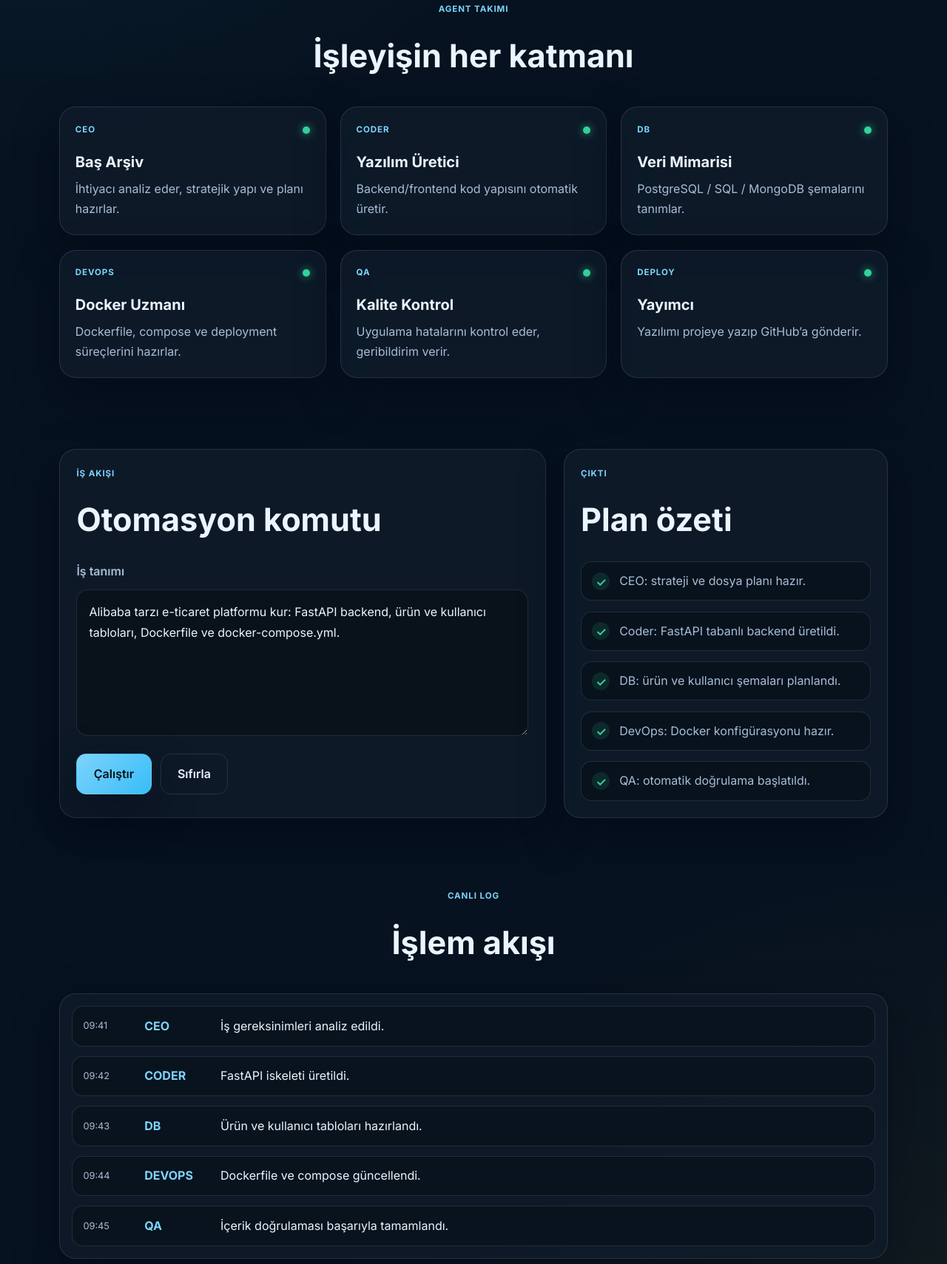
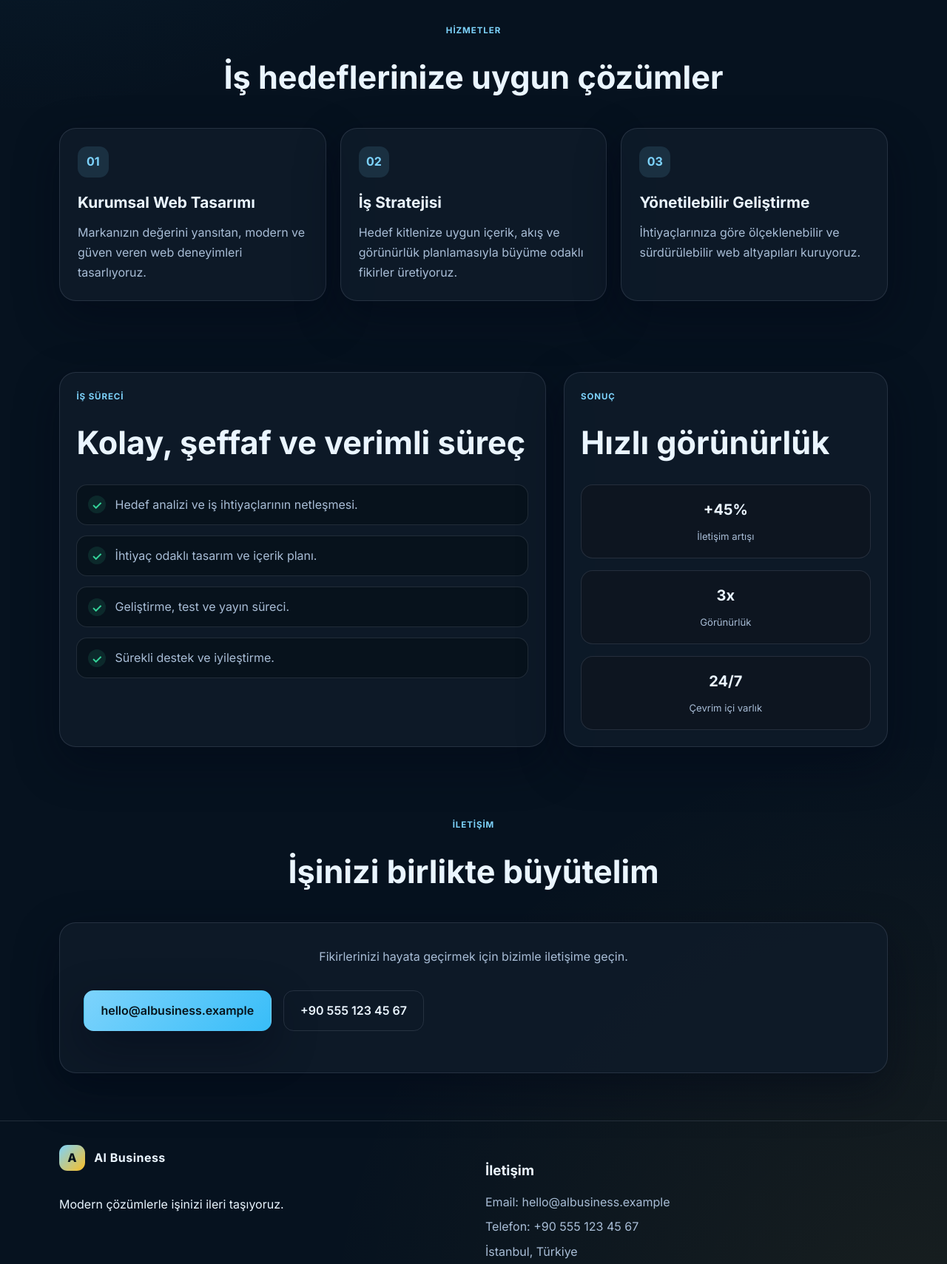
Before and after one commit to Al-business/al-business.github.io, a plain HTML site: page index.html in a window 1280 px wide. Shown: the part 691-2400 px from the top of the page at 74% size. Drawn offline with Linux system fonts and the light colour scheme.

Commit message:
Fix inconsistent branding, add missing About page styles, and unify the static Al Business site layout.

```diff
--- a/index.html
+++ b/index.html
@@ -3,8 +3,11 @@
   <head>
     <meta charset="UTF-8" />
     <meta name="viewport" content="width=device-width, initial-scale=1.0" />
-    <meta name="description" content="Multi-Agent AI Studio dashboard" />
-    <title>Multi-Agent AI Studio</title>
+    <meta
+      name="description"
+      content="Al Business | Dijital dönüşüm, marka stratejisi ve kurumsal web çözümleri."
+    />
+    <title>Al Business | Dijital Çözüm Ortağınız</title>
     <link rel="preconnect" href="https://fonts.googleapis.com" />
     <link rel="preconnect" href="https://fonts.gstatic.com" crossorigin />
     <link
@@ -16,9 +19,9 @@
   <body>
     <header class="site-header">
       <div class="container nav-wrap">
-        <a href="index.html" class="brand" aria-label="Ana sayfa">
-          <span class="brand-mark">M</span>
-          <span>Multi-Agent</span>
+        <a href="index.html" class="brand" aria-label="Al Business ana sayfa">
+          <span class="brand-mark">A</span>
+          <span>Al Business</span>
         </a>
 
         <button class="nav-toggle" aria-label="Menüyü aç" aria-expanded="false">
@@ -28,10 +31,11 @@
         </button>
 
         <nav class="site-nav" aria-label="Ana menü">
-          <a href="#overview" class="active">Önizleme</a>
-          <a href="#agents">Ajanlar</a>
-          <a href="#workflow">İş Akışı</a>
-          <a href="#logs">Loglar</a>
+          <a href="#overview" class="active">Ana Sayfa</a>
+          <a href="#services">Hizmetler</a>
+          <a href="#process">Süreç</a>
+          <a href="about.html">Hakkımızda</a>
+          <a href="#contact">İletişim</a>
         </nav>
       </div>
     </header>
@@ -40,20 +44,21 @@
       <section class="hero" id="overview">
         <div class="container hero-grid">
           <div class="hero-copy">
-            <p class="eyebrow">AI Orchestration Center</p>
-            <h1>Çox-agentli sisteminizi bir panel üzerinden yönetin.</h1>
+            <p class="eyebrow">Dijital dönüşüm partneri</p>
+            <h1>İşinizi yeni nesil deneyimlerle öne çıkarıyoruz.</h1>
             <p class="lead">
-              CEO, Coder, DB, DevOps, QA ve Deployer agentleri aynı anda çalışır,
-              süreçler otomatik koordine edilir ve sonuçlar canlı olarak izlenir.
+              Al Business olarak markanızın görünürlüğünü artırmak, müşteri deneyimini
+              iyileştirmek ve iş hedeflerinize uygun teknoloji çözümleri üretmek için
+              yanınızdayız.
             </p>
             <div class="hero-actions">
-              <button class="btn btn-primary" id="runWorkflowBtn">İş Akışını Başlat</button>
-              <a class="btn btn-secondary" href="#agents">Ajanları Gör</a>
+              <a class="btn btn-primary" href="#contact">İletişime Geç</a>
+              <a class="btn btn-secondary" href="#services">Hizmetleri Gör</a>
             </div>
             <ul class="hero-points">
-              <li>Otomatik planlama</li>
-              <li>İşbirlikçi ajanlar</li>
-              <li>Canlı deployment</li>
+              <li>Stratejik planlama</li>
+              <li>Kurumsal web çözümleri</li>
+              <li>Ölçülebilir büyüme</li>
             </ul>
           </div>
 
@@ -61,158 +66,108 @@
             <div class="mini-panel status-panel">
               <span class="tag">Sistem Durumu</span>
               <h2>Online</h2>
-              <p>6 ajan aktif • 1 iş akışı hazır</p>
+              <p>Hızlı teslimat • Güvenli yapı • Ölçülebilir sonuç</p>
             </div>
 
             <div class="metric-grid">
               <div>
-                <strong>06</strong>
-                <span>Ajan</span>
+                <strong>120+</strong>
+                <span>Proje</span>
               </div>
               <div>
-                <strong>99.2%</strong>
-                <span>Sağlamlık</span>
+                <strong>98%</strong>
+                <span>Müşteri memnuniyeti</span>
               </div>
               <div>
-                <strong>14s</strong>
-                <span>Ortalama</span>
+                <strong>14 gün</strong>
+                <span>Ortalama başlama</span>
               </div>
             </div>
           </div>
         </div>
       </section>
 
-      <section class="section" id="agents">
+      <section class="section" id="services">
         <div class="container">
           <div class="section-heading">
-            <p class="eyebrow">Agent Takımı</p>
-            <h2>İşleyişin her katmanı</h2>
+            <p class="eyebrow">Hizmetler</p>
+            <h2>İş hedeflerinize uygun çözümler</h2>
           </div>
 
-          <div class="agent-grid">
-            <article class="agent-card online">
-              <div class="agent-header">
-                <span class="agent-badge">CEO</span>
-                <span class="status-dot"></span>
-              </div>
-              <h3>Baş Arşiv</h3>
-              <p>İhtiyacı analiz eder, stratejik yapı ve planı hazırlar.</p>
+          <div class="services-grid">
+            <article class="service-card">
+              <span class="card-icon">01</span>
+              <h3>Kurumsal Web Tasarımı</h3>
+              <p>Markanızın değerini yansıtan, modern ve güven veren web deneyimleri tasarlıyoruz.</p>
             </article>
 
-            <article class="agent-card online">
-              <div class="agent-header">
-                <span class="agent-badge">CODER</span>
-                <span class="status-dot"></span>
-              </div>
-              <h3>Yazılım Üretici</h3>
-              <p>Backend/frontend kod yapısını otomatik üretir.</p>
+            <article class="service-card">
+              <span class="card-icon">02</span>
+              <h3>İş Stratejisi</h3>
+              <p>Hedef kitlenize uygun içerik, akış ve görünürlük planlamasıyla büyüme odaklı fikirler üretiyoruz.</p>
             </article>
 
-            <article class="agent-card online">
-              <div class="agent-header">
-                <span class="agent-badge">DB</span>
-                <span class="status-dot"></span>
-              </div>
-              <h3>Veri Mimarisi</h3>
-              <p>PostgreSQL / SQL / MongoDB şemalarını tanımlar.</p>
-            </article>
-
-            <article class="agent-card online">
-              <div class="agent-header">
-                <span class="agent-badge">DEVOPS</span>
-                <span class="status-dot"></span>
-              </div>
-              <h3>Docker Uzmanı</h3>
-              <p>Dockerfile, compose ve deployment süreçlerini hazırlar.</p>
-            </article>
-
-            <article class="agent-card online">
-              <div class="agent-header">
-                <span class="agent-badge">QA</span>
-                <span class="status-dot"></span>
-              </div>
-              <h3>Kalite Kontrol</h3>
-              <p>Uygulama hatalarını kontrol eder, geribildirim verir.</p>
-            </article>
-
-            <article class="agent-card online">
-              <div class="agent-header">
-                <span class="agent-badge">DEPLOY</span>
-                <span class="status-dot"></span>
-              </div>
-              <h3>Yayımcı</h3>
-              <p>Yazılımı projeye yazıp GitHub’a gönderir.</p>
+            <article class="service-card">
+              <span class="card-icon">03</span>
+              <h3>Yönetilebilir Geliştirme</h3>
+              <p>İhtiyaçlarınıza göre ölçeklenebilir ve sürdürülebilir web altyapıları kuruyoruz.</p>
             </article>
           </div>
         </div>
       </section>
 
-      <section class="section workflow-section" id="workflow">
+      <section class="section workflow-section" id="process">
         <div class="container workflow-grid">
           <div class="panel">
             <div class="section-heading left">
-              <p class="eyebrow">İş Akışı</p>
-              <h2>Otomasyon komutu</h2>
+              <p class="eyebrow">İş Süreci</p>
+              <h2>Kolay, şeffaf ve verimli süreç</h2>
             </div>
 
-            <label class="input-label" for="taskInput">İş tanımı</label>
-            <textarea id="taskInput" rows="6">Alibaba tarzı e-ticaret platformu kur: FastAPI backend, ürün ve kullanıcı tabloları, Dockerfile ve docker-compose.yml.</textarea>
-
-            <div class="action-row">
-              <button class="btn btn-primary" id="launchBtn">Çalıştır</button>
-              <button class="btn btn-secondary" id="resetBtn">Sıfırla</button>
-            </div>
+            <ul class="output-list">
+              <li><span class="check">✓</span> Hedef analizi ve iş ihtiyaçlarının netleşmesi.</li>
+              <li><span class="check">✓</span> İhtiyaç odaklı tasarım ve içerik planı.</li>
+              <li><span class="check">✓</span> Geliştirme, test ve yayın süreci.</li>
+              <li><span class="check">✓</span> Sürekli destek ve iyileştirme.</li>
+            </ul>
           </div>
 
           <div class="panel output-panel">
             <div class="section-heading left">
-              <p class="eyebrow">Çıktı</p>
-              <h2>Plan özeti</h2>
+              <p class="eyebrow">Sonuç</p>
+              <h2>Hızlı görünürlük</h2>
             </div>
 
-            <ul class="output-list">
-              <li><span class="check">✓</span> CEO: strateji ve dosya planı hazır.</li>
-              <li><span class="check">✓</span> Coder: FastAPI tabanlı backend üretildi.</li>
-              <li><span class="check">✓</span> DB: ürün ve kullanıcı şemaları planlandı.</li>
-              <li><span class="check">✓</span> DevOps: Docker konfigürasyonu hazır.</li>
-              <li><span class="check">✓</span> QA: otomatik doğrulama başlatıldı.</li>
-            </ul>
+            <div class="stats-box">
+              <div>
+                <strong>+45%</strong>
+                <span>İletişim artışı</span>
+              </div>
+              <div>
+                <strong>3x</strong>
+                <span>Görünürlük</span>
+              </div>
+              <div>
+                <strong>24/7</strong>
+                <span>Çevrim içi varlık</span>
+              </div>
+            </div>
           </div>
         </div>
       </section>
 
-      <section class="section" id="logs">
+      <section class="section" id="contact">
         <div class="container">
           <div class="section-heading">
-            <p class="eyebrow">Canlı Log</p>
-            <h2>İşlem akışı</h2>
+            <p class="eyebrow">İletişim</p>
+            <h2>İşinizi birlikte büyütelim</h2>
           </div>
 
-          <div class="log-panel" aria-live="polite">
-            <div class="log-entry">
-              <span class="time">09:41</span>
-              <span class="agent-name">CEO</span>
-              <span class="log-message">İş gereksinimleri analiz edildi.</span>
-            </div>
-            <div class="log-entry">
-              <span class="time">09:42</span>
-              <span class="agent-name">CODER</span>
-              <span class="log-message">FastAPI iskeleti üretildi.</span>
-            </div>
-            <div class="log-entry">
-              <span class="time">09:43</span>
-              <span class="agent-name">DB</span>
-              <span class="log-message">Ürün ve kullanıcı tabloları hazırlandı.</span>
-            </div>
-            <div class="log-entry">
-              <span class="time">09:44</span>
-              <span class="agent-name">DEVOPS</span>
-              <span class="log-message">Dockerfile ve compose güncellendi.</span>
-            </div>
-            <div class="log-entry">
-              <span class="time">09:45</span>
-              <span class="agent-name">QA</span>
-              <span class="log-message">İçerik doğrulaması başarıyla tamamlandı.</span>
+          <div class="contact-card">
+            <p>Fikirlerinizi hayata geçirmek için bizimle iletişime geçin.</p>
+            <div class="contact-actions">
+              <a class="btn btn-primary" href="mailto:hello@albusiness.example">hello@albusiness.example</a>
+              <a class="btn btn-secondary" href="tel:+905551234567">+90 555 123 45 67</a>
             </div>
           </div>
         </div>
@@ -223,16 +178,16 @@
       <div class="container footer-grid">
         <div>
           <a href="index.html" class="brand footer-brand">
-            <span class="brand-mark">M</span>
-            <span>Multi-Agent</span>
+            <span class="brand-mark">A</span>
+            <span>Al Business</span>
           </a>
-          <p>Otomasyon, kod üretimi ve deploy sürecini tek panelden yönetir.</p>
+          <p>Modern çözümlerle işinizi ileri taşıyoruz.</p>
         </div>
 
         <div>
           <h3>İletişim</h3>
           <ul>
-            <li>Email: hello@multiagent.example</li>
+            <li>Email: hello@albusiness.example</li>
             <li>Telefon: +90 555 123 45 67</li>
             <li>İstanbul, Türkiye</li>
           </ul>
@@ -240,7 +195,7 @@
       </div>
 
       <div class="container footer-bottom">
-        <p>© <span id="year"></span> Multi-Agent Studio</p>
+        <p>© <span id="year"></span> Al Business. Tüm hakları saklıdır.</p>
       </div>
     </footer>
 
--- a/style.css
+++ b/style.css
@@ -1,4 +1,4 @@
-:root {
+ :root {
   --bg: #06121f;
   --bg-soft: #0d1d2f;
   --panel: rgba(15, 27, 42, 0.9);
@@ -86,7 +86,8 @@ textarea {
 .site-nav {
   display: flex;
   align-items: center;
-  gap: 1.75rem;
+  gap: 1.2rem;
+  flex-wrap: wrap;
 }
 
 .site-nav a {
@@ -137,7 +138,8 @@ textarea {
   font-size: 0.72rem;
 }
 
-.hero-copy h1 {
+.hero-copy h1,
+.page-hero h1 {
   font-size: clamp(2.4rem, 5vw, 4.3rem);
   line-height: 1.08;
   margin: 0 0 1rem;
@@ -149,7 +151,8 @@ textarea {
   max-width: 620px;
 }
 
-.hero-actions {
+.hero-actions,
+.contact-actions {
   display: flex;
   flex-wrap: wrap;
   gap: 1rem;
@@ -203,7 +206,9 @@ textarea {
 
 .hero-card,
 .panel,
-.agent-card,
+.service-card,
+.contact-card,
+.about-panel,
 .log-panel {
   background: rgba(15, 27, 42, 0.82);
   border: 1px solid var(--border);
@@ -249,7 +254,8 @@ textarea {
   gap: 1rem;
 }
 
-.metric-grid div {
+.metric-grid div,
+.stats-box div {
   background: rgba(14, 21, 31, 0.75);
   border: 1px solid var(--border);
   border-radius: 1rem;
@@ -257,13 +263,15 @@ textarea {
   text-align: center;
 }
 
-.metric-grid strong {
+.metric-grid strong,
+.stats-box strong {
   display: block;
   font-size: 1.25rem;
   margin-bottom: 0.3rem;
 }
 
-.metric-grid span {
+.metric-grid span,
+.stats-box span {
   color: var(--muted);
   font-size: 0.82rem;
 }
@@ -287,44 +295,38 @@ textarea {
   margin: 0;
 }
 
-.agent-grid {
+.services-grid {
   display: grid;
   grid-template-columns: repeat(3, minmax(0, 1fr));
   gap: 1.2rem;
 }
 
-.agent-card {
-  padding: 1.3rem;
+.service-card {
+  padding: 1.5rem;
 }
 
-.agent-header {
-  display: flex;
+.card-icon {
+  display: inline-flex;
+  justify-content: center;
   align-items: center;
-  justify-content: space-between;
+  width: 2.6rem;
+  height: 2.6rem;
+  border-radius: 0.8rem;
+  background: rgba(125, 211, 252, 0.12);
+  color: var(--primary);
+  font-weight: 700;
   margin-bottom: 1rem;
 }
 
-.agent-badge {
-  font-size: 0.72rem;
-  font-weight: 700;
-  letter-spacing: 0.08em;
-  color: var(--primary);
+.service-card h3 {
+  margin: 0 0 0.6rem;
+  font-size: 1.3rem;
 }
 
-.status-dot {
-  width: 10px;
-  height: 10px;
-  border-radius: 50%;
-  background: var(--success);
-  box-shadow: 0 0 12px rgba(52, 211, 153, 0.8);
-}
-
-.agent-card h3 {
-  margin: 0 0 0.4rem;
-  font-size: 1.25rem;
-}
-
-.agent-card p {
+.service-card p,
+.contact-card p,
+.about-copy p,
+.about-panel li {
   margin: 0;
   color: var(--muted);
 }
@@ -337,31 +339,6 @@ textarea {
 
 .panel {
   padding: 1.4rem;
-}
-
-.input-label {
-  display: block;
-  color: var(--muted);
-  margin-bottom: 0.7rem;
-  font-weight: 600;
-}
-
-textarea {
-  width: 100%;
-  resize: vertical;
-  min-height: 170px;
-  border-radius: 1rem;
-  border: 1px solid var(--border);
-  background: rgba(8, 16, 24, 0.75);
-  color: var(--text);
-  padding: 1rem;
-}
-
-.action-row {
-  margin-top: 1rem;
-  display: flex;
-  flex-wrap: wrap;
-  gap: 0.75rem;
 }
 
 .output-list {
@@ -377,7 +354,7 @@ textarea {
   align-items: center;
   gap: 0.8rem;
   color: var(--muted);
-  padding: 0.75rem 0.9rem;
+  padding: 0.8rem 0.9rem;
   border: 1px solid var(--border);
   border-radius: 0.9rem;
   background: rgba(6, 16, 25, 0.7);
@@ -394,35 +371,14 @@ textarea {
   font-weight: 800;
 }
 
-.log-panel {
-  padding: 1rem;
+.stats-box {
   display: grid;
-  gap: 0.8rem;
+  gap: 1rem;
 }
 
-.log-entry {
-  display: grid;
-  grid-template-columns: 70px 90px 1fr;
-  gap: 0.8rem;
-  align-items: center;
-  border: 1px solid var(--border);
-  background: rgba(9, 18, 29, 0.8);
-  border-radius: 0.9rem;
-  padding: 0.8rem 0.9rem;
-}
-
-.time {
-  color: var(--muted);
-  font-size: 0.8rem;
-}
-
-.agent-name {
-  font-weight: 700;
-  color: var(--primary);
-}
-
-.log-message {
-  color: var(--text);
+.contact-card {
+  padding: 2rem;
+  text-align: center;
 }
 
 .site-footer {
@@ -463,6 +419,50 @@ textarea {
   color: var(--muted);
 }
 
+.page-hero {
+  padding: 5rem 0 2rem;
+}
+
+.narrow {
+  max-width: 760px;
+}
+
+.about-section {
+  padding: 1rem 0 4rem;
+}
+
+.about-grid {
+  display: grid;
+  grid-template-columns: 1.2fr 0.8fr;
+  gap: 2rem;
+  align-items: start;
+}
+
+.about-copy h2 {
+  font-size: clamp(2rem, 4vw, 2.8rem);
+  margin: 0 0 1rem;
+}
+
+.about-copy p + p {
+  margin-top: 1rem;
+}
+
+.about-panel {
+  padding: 1.5rem;
+}
+
+.about-panel h3 {
+  margin: 0 0 1rem;
+  font-size: 1.4rem;
+}
+
+.about-list {
+  margin: 0;
+  padding-left: 1.2rem;
+  display: grid;
+  gap: 0.8rem;
+}
+
 @media (max-width: 760px) {
   .nav-toggle {
     display: block;
@@ -490,14 +490,14 @@ textarea {
 
   .hero-grid,
   .workflow-grid,
-  .agent-grid,
+  .services-grid,
+  .about-grid,
   .footer-grid {
     grid-template-columns: 1fr;
     display: grid;
   }
 
-  .log-entry {
-    grid-template-columns: 1fr;
-    gap: 0.2rem;
+  .hero {
+    padding-top: 4rem;
   }
 }
```
Also changed, not shown: about.html (+7 -7 lines), README.md.
